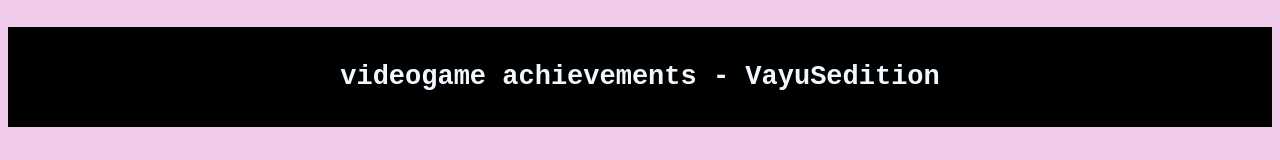
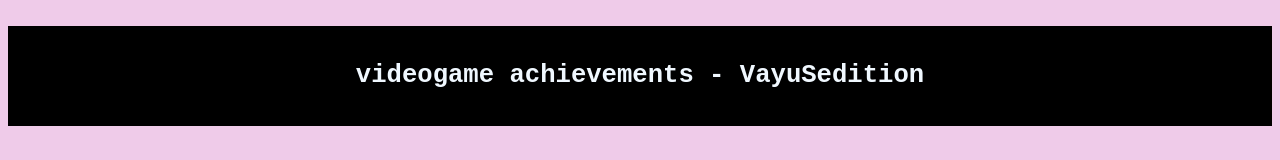
Before and after one commit to VayuSedition/VayuSedition.github.io, a plain HTML site: page index.html in a window 1280 px wide. Shown: the top 160 px of the page. Drawn offline with Linux system fonts and the light colour scheme.

Commit message:
Update index.css

```diff
--- a/index.css
+++ b/index.css
@@ -18,7 +18,7 @@ body {
 .title {
   color: aliceblue;
   text-align: center;
-  font-size: 27px;
+  font-size: 2vw;
   font-family: monospace;
   font-weight: bolder;
   line-height: 100px;
```
